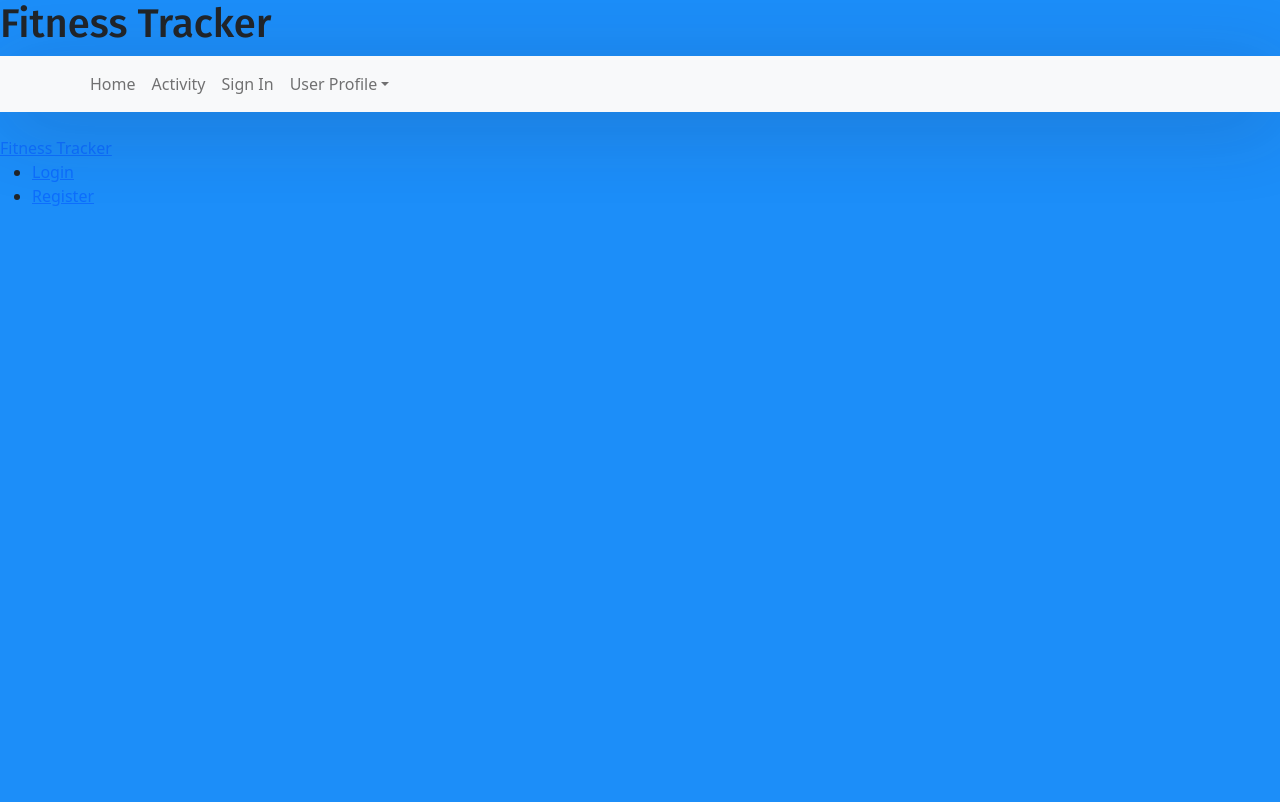
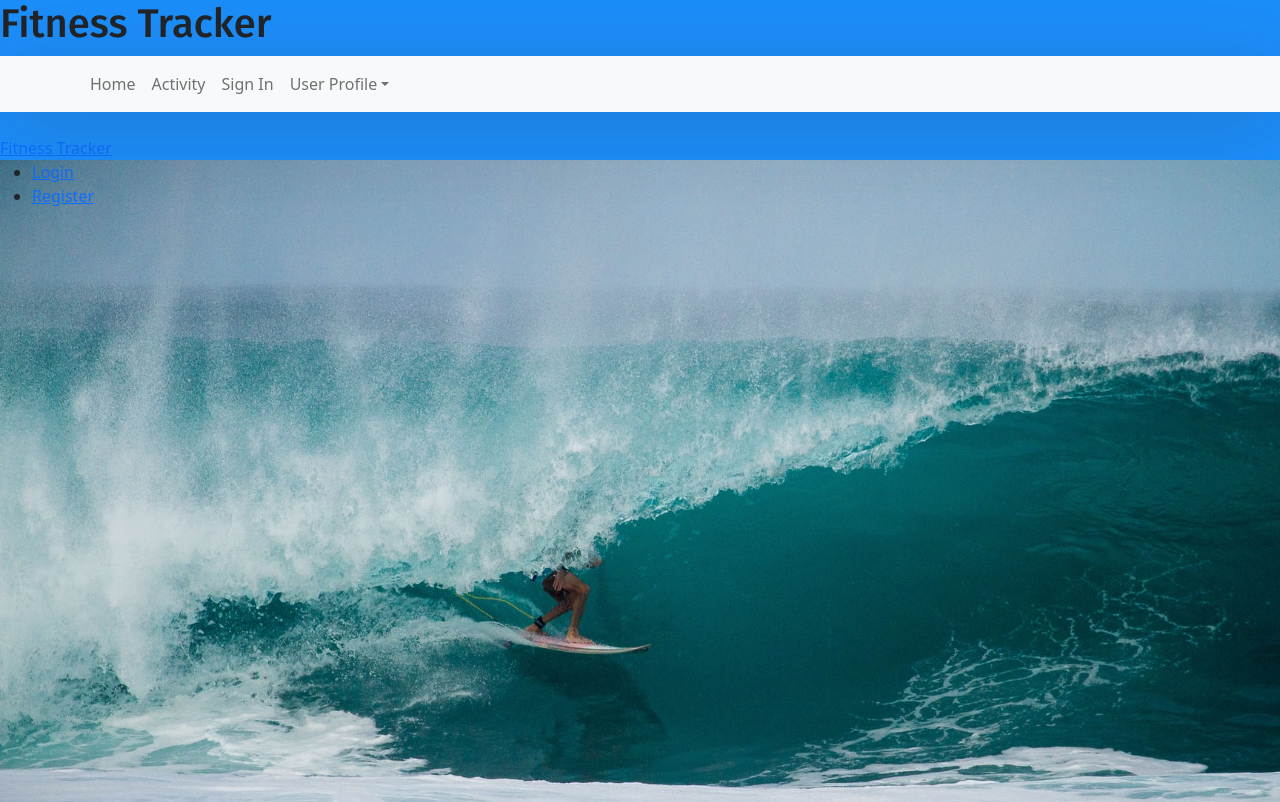
Before and after one commit to Wubsy/fitness-tracker-backend, a React (Create React App) app in the folder client/: page / in a window 1280 px wide. Shown: the top 802 px of the page. Built offline with nearby package versions, Linux system fonts and the light colour scheme.

Commit message:
styling changes

```diff
--- a/client/src/components/Home.js
+++ b/client/src/components/Home.js
@@ -2,6 +2,7 @@ import React from "react";
 import { Link, useNavigate } from 'react-router-dom'
 import { useSelector, useDispatch } from 'react-redux'
 import { logout, reset } from '../features/auth/authSlice'
+import image from "../images/ben-warren-home.jpg";
 
 
 function Home() {
@@ -20,6 +21,7 @@ function Home() {
       <div className='logo'>
         <Link to='/'>Fitness Tracker</Link>
       </div>
+      <div style= {{ backgroundImage:`url(${image})`,backgroundRepeat:"no-repeat",backgroundSize:"cover",width:"100vw",height:"100vh"}}>
       <ul>
         {user ? (
           <li>
@@ -42,6 +44,7 @@ function Home() {
           </>
         )}
       </ul>
+      </div>
     </header>
   )
 }
```
Also changed, not shown: client/notes.js (added), client/src/images/ben-warren-home.jpg (added).
